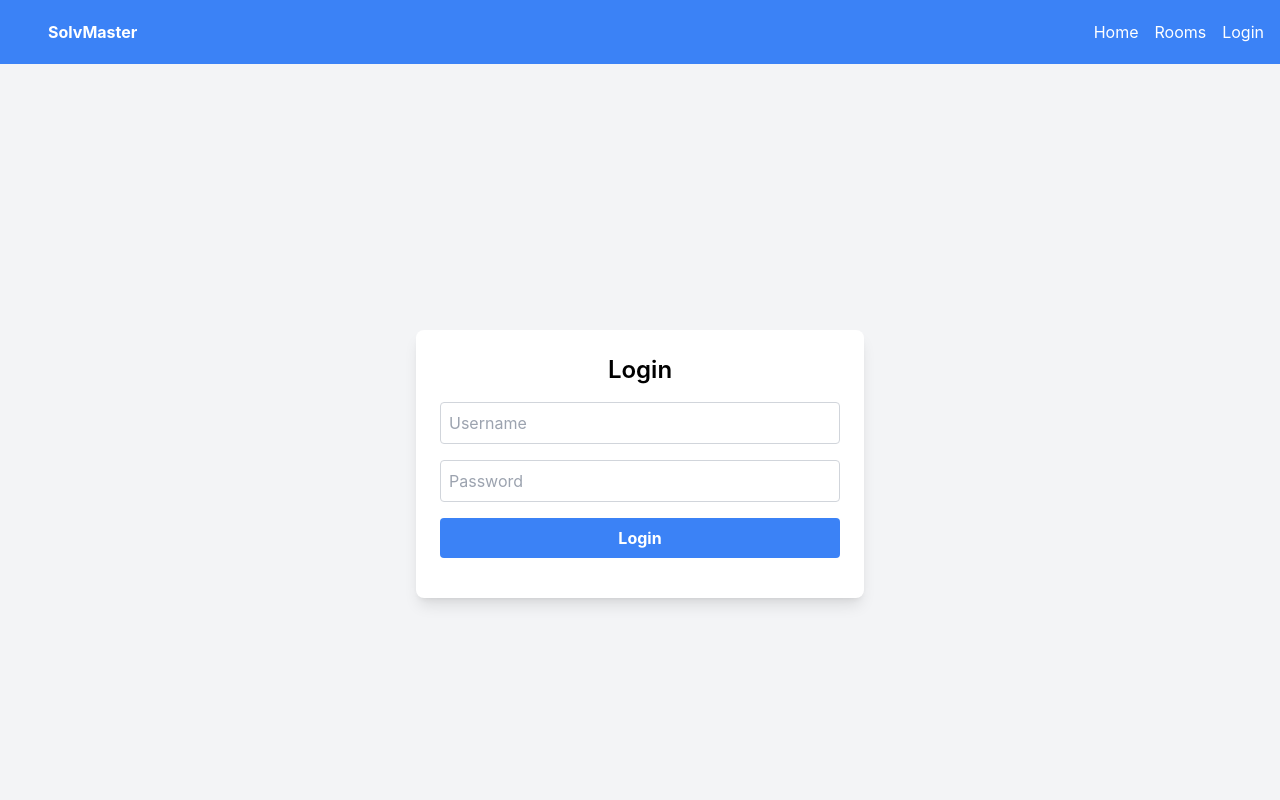
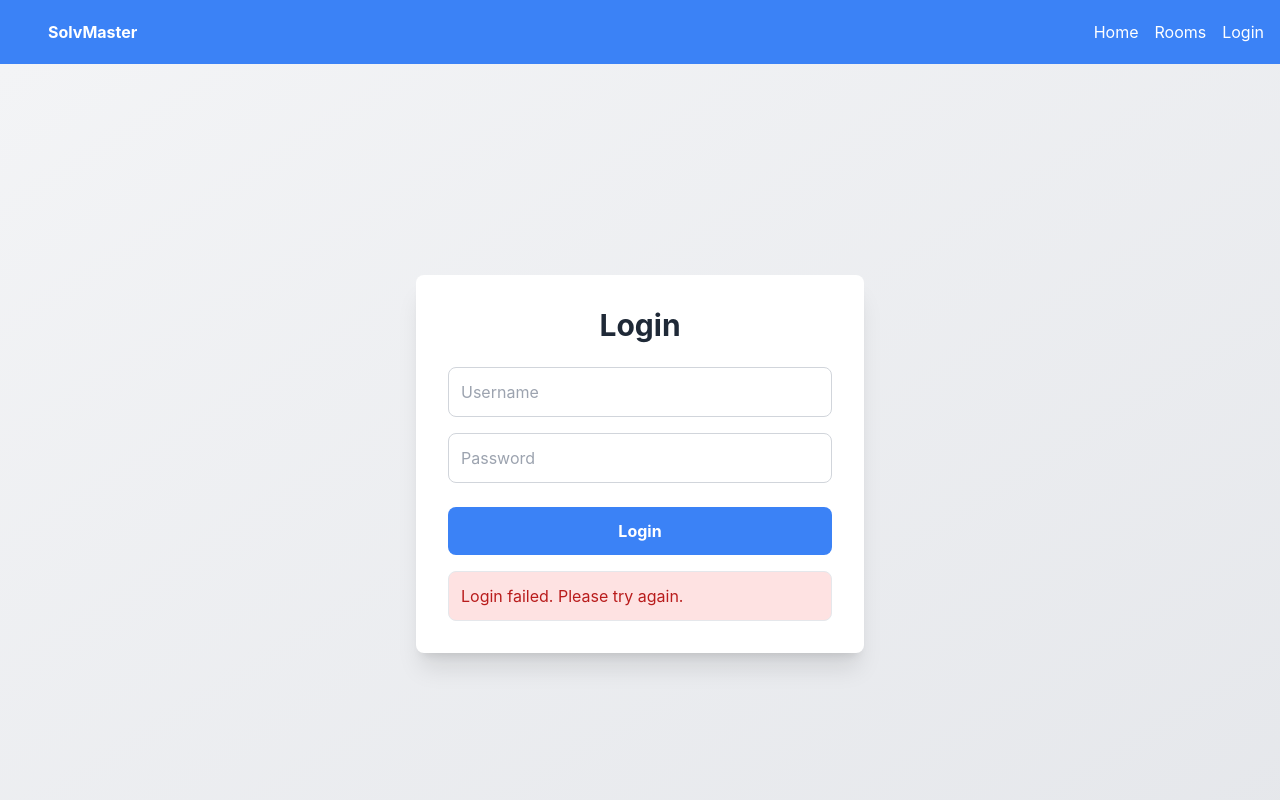
Before and after one commit to primeK31/contestSystemFrontend, a React (Create React App) app in the folder react-admin-panel/: page /admin in a window 1280 px wide. Both pictures are taken after a click on the button "Login". Shown: the top 800 px of the page. Built offline with nearby package versions, Linux system fonts and the light colour scheme; no server answers.

Commit message:
admin panel ui upd1

```diff
--- a/react-admin-panel/src/AdminPanel.js
+++ b/react-admin-panel/src/AdminPanel.js
@@ -3,33 +3,32 @@ import ContestForm from './components/ContestForm';
 import axios from 'axios';
 import RoomCreatingForm from './components/RoomCreatingForm';
 
-
-
 const AdminPanel = () => {
   const [username, setUsername] = useState('');
   const [password, setPassword] = useState('');
-  const [token, setToken] = useState('');
+  const [token, setToken] = useState(() => localStorage.getItem('token') || '');
   const [roomName, setRoomName] = useState('');
   const [enteredRoom, setEnteredRoom] = useState(false);
 
   const [textInput, setTextInput] = useState('');
   const [loading, setLoading] = useState(false);
-  const [message, setMessage] = useState(false);
+  const [message, setMessage] = useState('');
 
   const [uploadStatus, setUploadStatus] = useState('');
   const [dragging, setDragging] = useState(false);
-  const [ selectedFile, setSelectedFile ] = useState(null);
+  const [selectedFile, setSelectedFile] = useState(null);
+
+  useEffect(() => {
+    if (token) {
+      localStorage.setItem('token', token);
+      console.log('Token stored in localStorage');
+    }
+  }, [token]);
 
   const handleSelectRoom = (room) => {
     setRoomName(room);
     setEnteredRoom(true);
   };
-
-  useEffect(() => {
-    if (token) {
-      console.log('Success!');
-    }
-  }, [token]);
 
   const handleDragOver = (event) => {
     event.preventDefault();
@@ -51,7 +50,6 @@ const AdminPanel = () => {
 
   const handleFiles = (files) => {
     console.log('Files:', files);
-    // Simulate file upload success
     setTimeout(() => {
       setUploadStatus(`Successfully uploaded ${files.length} file(s)`);
     }, 1000);
@@ -62,14 +60,12 @@ const AdminPanel = () => {
     handleFiles(files);
   };
 
-
   const onFileChange = event => {
     setSelectedFile(event.target.files[0]);
     setTimeout(() => {
       setUploadStatus(`Successfully uploaded file`);
     }, 1000);
   };
-
 
   const login = async () => {
     try {
@@ -80,14 +76,22 @@ const AdminPanel = () => {
       setToken(response.data.access_token);
     } catch (error) {
       console.error('Error logging in:', error);
+      setMessage('Login failed. Please try again.');
     }
+  };
+
+  const logout = () => {
+    setToken('');
+    localStorage.removeItem('token');
+    setMessage('Logged out successfully');
   };
 
   const onFileUpload = async () => {
     setLoading(true);
+    setMessage('');
+    try {
       const form = new FormData();
       form.append('file', selectedFile);
-
 
       const compl = await fetch('https://contestsystembackend.onrender.com/uploadimage/', {
         method: 'POST',
@@ -99,7 +103,6 @@ const AdminPanel = () => {
       const formData = new FormData();
       formData.append('file_name', get.file_url);
       formData.append('prompt', textInput);
-    console.log(textInput);
 
       const response = await fetch('https://contestsystembackend.onrender.com/aigen/', {
         method: 'POST',
@@ -107,8 +110,6 @@ const AdminPanel = () => {
       });
 
       const result = await response.json();
-    console.log(JSON.stringify(result.text));
-    console.log(result.text);
 
       const res = await fetch('https://contestsystembackend.onrender.com/quiz/', {
         method: 'POST',
@@ -121,31 +122,47 @@ const AdminPanel = () => {
       if (res.ok) {
         const data = await res.json();
         console.log('Success:', data);
+        setMessage('Upload and processing completed successfully');
       } else {
         const errorData = await res.json();
         console.error('Error:', errorData);
+        setMessage('An error occurred during processing');
       }
-
+    } catch (error) {
+      console.error('Error:', error);
+      setMessage('An unexpected error occurred');
+    } finally {
       setLoading(false);
-    setMessage('Success');
+    }
   };
 
   return (
-    <div className="min-h-screen bg-gray-100 flex flex-col items-center justify-center p-4">
+    <div className="min-h-screen bg-gradient-to-br from-gray-100 to-gray-200 flex flex-col items-center justify-center p-8">
       {token ? (
-        <>
+        <div className="w-full max-w-3xl space-y-8">
+          <div className="flex justify-end">
+            <button
+              onClick={logout}
+              className="bg-red-500 hover:bg-red-600 text-white font-bold py-2 px-4 rounded-lg transition duration-300 ease-in-out"
+            >
+              Logout
+            </button>
+          </div>
           <RoomCreatingForm onSelectRoom={handleSelectRoom} />
           <ContestForm />
-          <h2 className="text-2xl font-semibold mb-4 text-center">AI</h2>
+          <div className="bg-white rounded-lg shadow-md p-6">
+            <h2 className="text-3xl font-bold mb-6 text-center text-gray-800">AI Image Upload</h2>
             <div
               id="dropzone"
-              className={`dropzone p-8 text-center border-2 border-dashed rounded-lg transition-colors ${dragging ? 'bg-gray-100' : 'bg-white'}`}
+              className={`dropzone p-12 text-center border-3 border-dashed rounded-xl transition-all duration-300 cursor-pointer ${
+                dragging ? 'bg-blue-50 border-blue-400' : 'bg-gray-50 border-gray-300 hover:bg-gray-100'
+              }`}
               onDragOver={handleDragOver}
               onDragLeave={handleDragLeave}
               onDrop={handleDrop}
               onClick={() => document.getElementById('fileInput').click()}
             >
-              <p className="mb-4 text-lg font-semibold text-gray-700">Drag & Drop your files here</p>
+              <p className="mb-4 text-xl font-semibold text-gray-700">Drag & Drop your files here</p>
               <p className="text-sm text-gray-500">or click to select files</p>
               <input
                 id="fileInput"
@@ -156,7 +173,7 @@ const AdminPanel = () => {
               />
             </div>
             {uploadStatus && (
-              <div className="mt-4 p-2 text-green-700 bg-green-100 border border-green-400 rounded">
+              <div className="mt-4 p-3 text-green-700 bg-green-100 border border-green-400 rounded-lg">
                 {uploadStatus}
               </div>
             )}
@@ -164,47 +181,56 @@ const AdminPanel = () => {
               type="text"
               value={textInput}
               onChange={(e) => setTextInput(e.target.value)}
-              placeholder="Напишите свои предпочтения для формы"
-              className="w-full p-2 border border-gray-300 rounded mb-4"
+              placeholder="Enter your preferences for the form"
+              className="w-full p-3 mt-6 border border-gray-300 rounded-lg focus:ring-2 focus:ring-blue-500 focus:border-transparent"
             />
             <button
-              className="w-full bg-green-500 hover:bg-green-700 text-white font-bold py-2 px-4 rounded mb-4"
+              className="w-full mt-4 bg-green-500 hover:bg-green-600 text-white font-bold py-3 px-4 rounded-lg transition duration-300 ease-in-out transform hover:-translate-y-1 hover:shadow-lg"
               onClick={onFileUpload}
+              disabled={loading}
             >
-              Загрузить!
+              {loading ? 'Processing...' : 'Upload!'}
             </button>
             {loading ? (
-              <div className="flex flex-col items-center">
-                <div className="spinner border-t-4 border-b-4 border-blue-500 rounded-full w-12 h-12 mb-4"></div>
-                <p className="loading-text text-sm">Получаем ответ от ИИ</p>
+              <div className="flex flex-col items-center mt-6">
+                <div className="animate-spin rounded-full h-12 w-12 border-t-2 border-b-2 border-blue-500"></div>
+                <p className="mt-4 text-sm text-gray-600">Getting response from AI...</p>
               </div>
             ) : (
-              <div id="ready" className="text-center text-green-500 font-semibold">{message}</div>
+              <div id="ready" className={`mt-6 text-center font-semibold ${message.includes('error') ? 'text-red-500' : 'text-green-500'}`}>
+                {message}
+              </div>
             )}
-        </>
+          </div>
+        </div>
       ) : (
-        <div className="bg-white p-6 rounded-lg shadow-lg w-full max-w-md">
-          <h2 className="text-2xl font-semibold mb-4 text-center">Login</h2>
+        <div className="bg-white p-8 rounded-lg shadow-xl w-full max-w-md">
+          <h2 className="text-3xl font-bold mb-6 text-center text-gray-800">Login</h2>
           <input
             type="text"
             placeholder="Username"
             value={username}
             onChange={e => setUsername(e.target.value)}
-            className="w-full p-2 border border-gray-300 rounded mb-4"
+            className="w-full p-3 border border-gray-300 rounded-lg mb-4 focus:ring-2 focus:ring-blue-500 focus:border-transparent"
           />
           <input
             type="password"
             placeholder="Password"
             value={password}
             onChange={e => setPassword(e.target.value)}
-            className="w-full p-2 border border-gray-300 rounded mb-4"
+            className="w-full p-3 border border-gray-300 rounded-lg mb-6 focus:ring-2 focus:ring-blue-500 focus:border-transparent"
           />
           <button
             onClick={login}
-            className="w-full bg-blue-500 hover:bg-blue-700 text-white font-bold py-2 px-4 rounded mb-4"
+            className="w-full bg-blue-500 hover:bg-blue-600 text-white font-bold py-3 px-4 rounded-lg transition duration-300 ease-in-out transform hover:-translate-y-1 hover:shadow-lg"
           >
             Login
           </button>
+          {message && (
+            <div className={`mt-4 p-3 ${message.includes('failed') ? 'text-red-700 bg-red-100' : 'text-green-700 bg-green-100'} border rounded-lg`}>
+              {message}
+            </div>
+          )}
         </div>
       )}
     </div>
```
Lines whose indentation alone changed are shown as unchanged.
